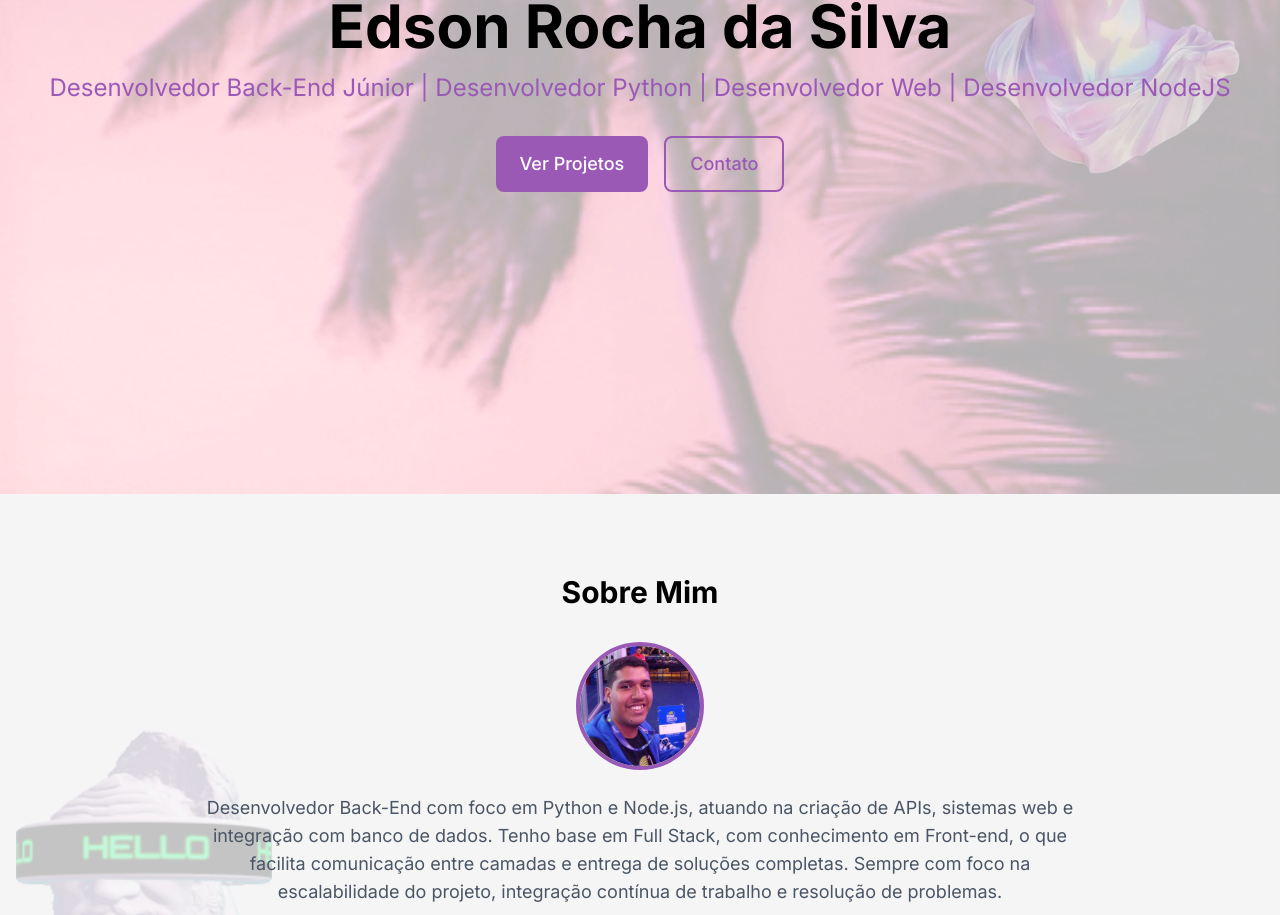
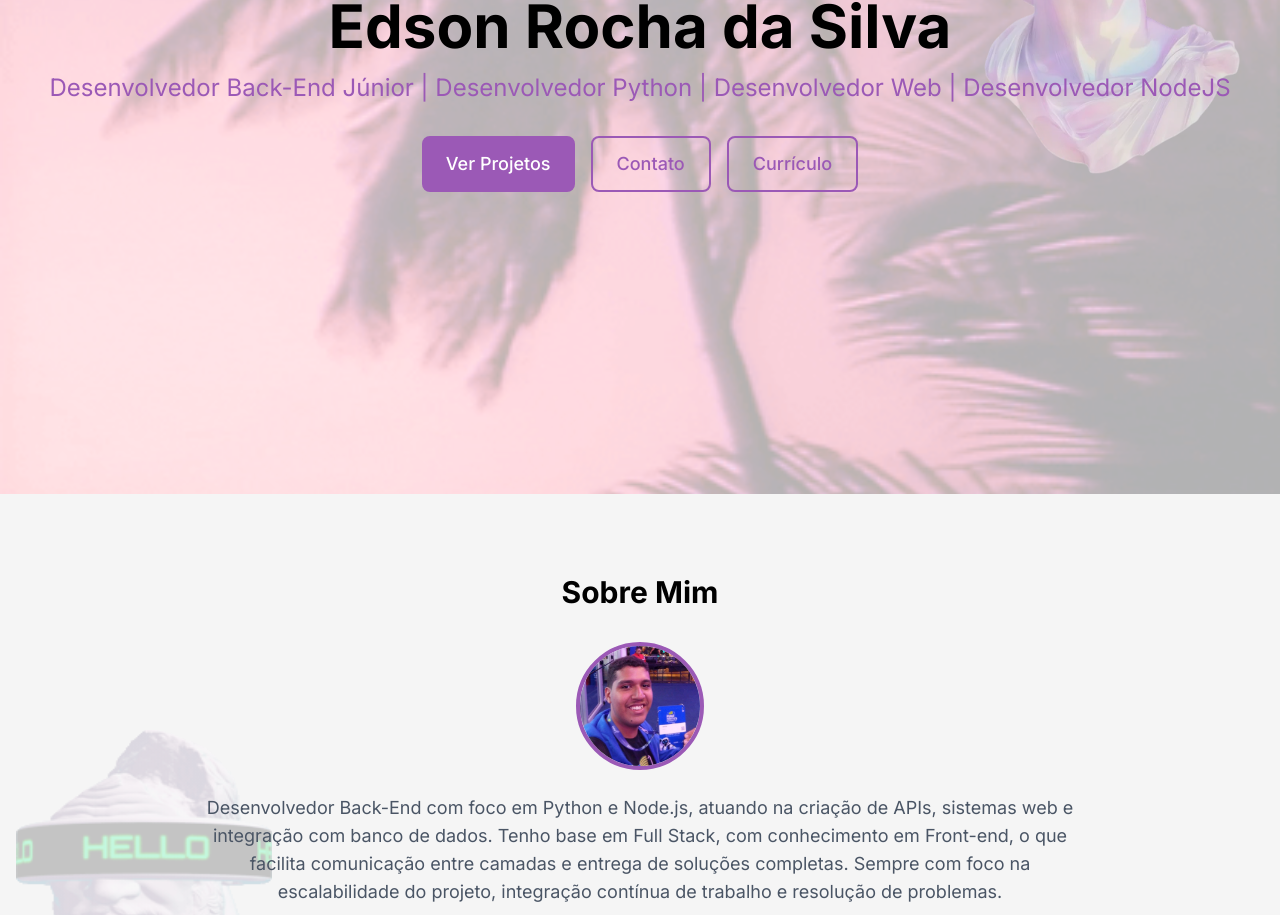
Before and after one commit to eddieJPNG/vaporwaveOnlinePortifolio, a React (Vite) app: page / in a window 1280 px wide. Shown: the part 370-1285 px from the top of the page. Built offline with nearby package versions, Linux system fonts and the light colour scheme.

Commit message:
:rocket: Fix the download CV issue buttons :rocket:

```diff
--- a/src/components/organisms/About/About.tsx
+++ b/src/components/organisms/About/About.tsx
@@ -61,6 +61,15 @@ export const About = () => {
             >
               WhatsApp
             </a>
+            <a
+              href="/vaporwaveOnlinePortifolio/public/currículoEdsonRocha(23_06_26).pdf"
+              download="Edson_Rocha_Desenvolvedor_CV.pdf"
+              target="_blank"
+              rel="noopener noreferrer"
+              className="text-vaporwave-purple hover:text-vaporwave-purple-dark transition-colors"
+            >
+              Currículo
+            </a>
           </div>
         </AnimatedSection>
       </div>
--- a/src/components/organisms/Footer/Footer.tsx
+++ b/src/components/organisms/Footer/Footer.tsx
@@ -39,6 +39,15 @@ export const Footer = () => {
             >
               Email
             </a>
+            <a
+              href="/currículoEdsonRocha(23_06_26).pdf"
+              download="Edson_Rocha_Desenvolvedor_CV.pdf"
+              target="_blank"
+              rel="noopener noreferrer"
+              className="text-gray-400 hover:text-vaporwave-cyan transition-colors text-sm"
+            >
+              Currículo
+            </a>
           </div>
         </div>
       </div>
--- a/src/components/organisms/Hero/Hero.tsx
+++ b/src/components/organisms/Hero/Hero.tsx
@@ -70,6 +70,15 @@ export const Hero = () => {
           >
             Contato
           </a>
+          <a
+            href="/currículoEdsonRocha(23_06_26).pdf"
+            download="Edson_Rocha_Desenvolvedor_CV.pdf"
+            target="_blank"
+            rel="noopener noreferrer"
+            className="inline-flex items-center justify-center px-6 py-3 border-2 border-vaporwave-purple text-vaporwave-purple rounded-lg hover:bg-vaporwave-purple/10 transition-colors font-medium text-lg"
+          >
+            Currículo
+          </a>
         </motion.div>
       </motion.div>
     </section>
```
Also changed, not shown: 1 other file (tests, documents, lock files or other folders).
